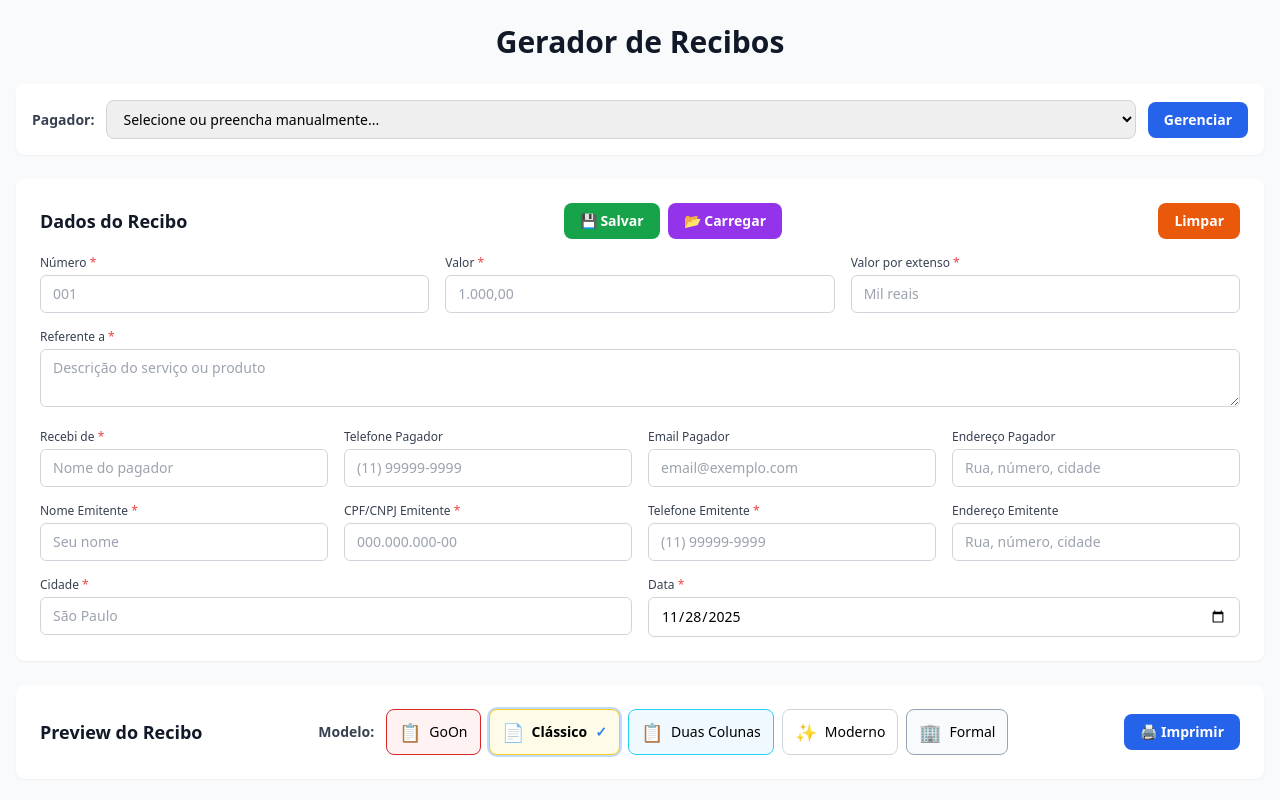
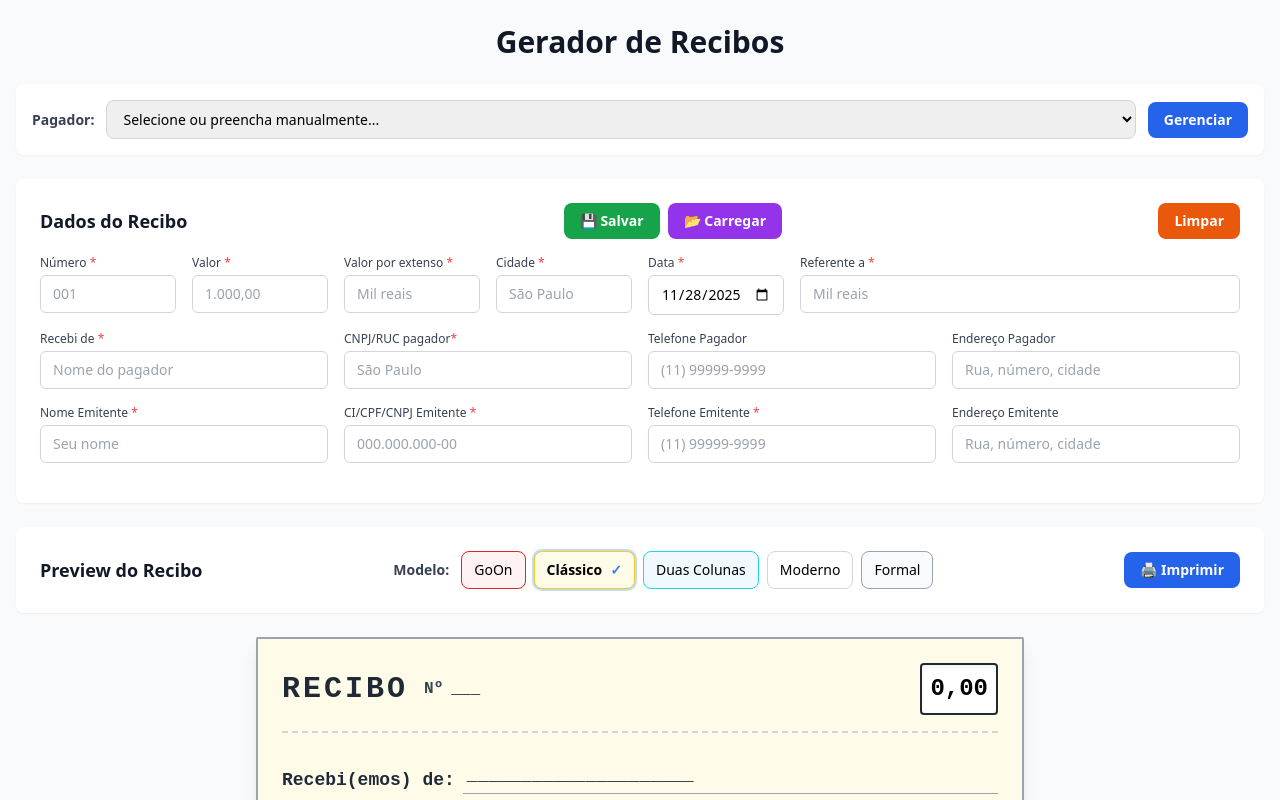
Before and after one commit to filipesr/recibo-salario, a Next.js app: page / in a window 1280 px wide. Shown: the top 800 px of the page. Built offline with nearby package versions, Linux system fonts and the light colour scheme.

Commit message:
layout adjustment and remove email field

```diff
--- a/app/components/ReceiptForm.tsx
+++ b/app/components/ReceiptForm.tsx
@@ -4,7 +4,7 @@ import { useState } from 'react';
 
 export default function ReceiptForm() {
   const [formData, setFormData] = useState({
-    numero: '',
+    numero: '1000',
     valor: '',
     pagador: '', // Recebi(emos) de
     valorExtenso: '', // A quantia de
--- a/app/components/ReceiptHistory.tsx
+++ b/app/components/ReceiptHistory.tsx
@@ -35,7 +35,6 @@ export default function ReceiptHistory({
       pagadorCpfCnpj: formData.pagadorCpfCnpj || '',
       pagadorEndereco: formData.pagadorEndereco || '',
       pagadorTelefone: formData.pagadorTelefone || '',
-      pagadorEmail: formData.pagadorEmail || '',
       referente: formData.referente || '',
       cidade: formData.cidade || '',
       emitenteNome: formData.emitenteNome || '',
--- a/app/page.tsx
+++ b/app/page.tsx
@@ -29,35 +29,30 @@ const templates = [
     name: 'GoOn',
     description: 'Template profissional com branding GoOn',
     color: 'bg-red-50 border-red-600',
-    icon: '📋',
   },
   {
     id: 'classic' as TemplateType,
     name: 'Clássico',
     description: 'Estilo tradicional amarelo com fonte de máquina de escrever',
     color: 'bg-yellow-50 border-yellow-400',
-    icon: '📄',
   },
   {
     id: 'two-column' as TemplateType,
     name: 'Duas Colunas',
     description: 'Recibo azul com canhoto destacável',
     color: 'bg-sky-50 border-cyan-400',
-    icon: '📋',
   },
   {
     id: 'modern' as TemplateType,
     name: 'Moderno',
     description: 'Design minimalista e contemporâneo',
     color: 'bg-white border-gray-300',
-    icon: '✨',
   },
   {
     id: 'formal' as TemplateType,
     name: 'Formal',
     description: 'Layout corporativo e profissional',
     color: 'bg-slate-50 border-slate-400',
-    icon: '🏢',
   },
 ];
 
@@ -72,7 +67,7 @@ const templateFields: Record<TemplateType, FieldConfig[]> = {
     { name: 'cidade', label: 'Cidade', type: 'text', required: true, placeholder: 'São Paulo' },
     { name: 'data', label: 'Data', type: 'date', required: true, defaultValue: new Date().toISOString().split('T')[0] },
     { name: 'emitenteNome', label: 'Nome do Emitente', type: 'text', required: true, placeholder: 'Seu nome' },
-    { name: 'emitenteCpfCnpj', label: 'CPF/CNPJ do Emitente', type: 'text', required: true, placeholder: '000.000.000-00' },
+    { name: 'emitenteCpfCnpj', label: 'CI/CPF/CNPJ do Emitente', type: 'text', required: true, placeholder: '000.000.000-00' },
     { name: 'emitenteTelefone', label: 'Telefone do Emitente', type: 'tel', required: true, placeholder: '(11) 99999-9999' },
   ],
   'two-column': [
@@ -81,13 +76,12 @@ const templateFields: Record<TemplateType, FieldConfig[]> = {
     { name: 'pagador', label: 'Recebi(emos) de', type: 'text', required: true, placeholder: 'Nome do pagador' },
     { name: 'pagadorEndereco', label: 'Endereço do Pagador', type: 'textarea', required: true, placeholder: 'Rua, número, bairro, cidade - UF' },
     { name: 'pagadorTelefone', label: 'Telefone do Pagador', type: 'tel', required: false, placeholder: '(11) 99999-9999' },
-    { name: 'pagadorEmail', label: 'Email do Pagador', type: 'text', required: false, placeholder: 'email@exemplo.com' },
     { name: 'valorExtenso', label: 'Valor por extenso', type: 'text', required: true, placeholder: 'Mil reais' },
     { name: 'referente', label: 'Referente a', type: 'textarea', required: true, placeholder: 'Descrição do serviço ou produto' },
     { name: 'cidade', label: 'Cidade', type: 'text', required: true, placeholder: 'São Paulo' },
     { name: 'data', label: 'Data', type: 'date', required: true, defaultValue: new Date().toISOString().split('T')[0] },
     { name: 'emitenteNome', label: 'Nome do Emitente', type: 'text', required: true, placeholder: 'Seu nome' },
-    { name: 'emitenteCpfCnpj', label: 'CPF/CNPJ do Emitente', type: 'text', required: true, placeholder: '000.000.000-00' },
+    { name: 'emitenteCpfCnpj', label: 'CI/CPF/CNPJ do Emitente', type: 'text', required: true, placeholder: '000.000.000-00' },
     { name: 'emitenteEndereco', label: 'Endereço do Emitente', type: 'textarea', required: true, placeholder: 'Rua, número, bairro, cidade - UF' },
     { name: 'emitenteTelefone', label: 'Telefone do Emitente', type: 'tel', required: true, placeholder: '(11) 99999-9999' },
   ],
@@ -100,7 +94,7 @@ const templateFields: Record<TemplateType, FieldConfig[]> = {
     { name: 'cidade', label: 'Cidade', type: 'text', required: true, placeholder: 'São Paulo' },
     { name: 'data', label: 'Data', type: 'date', required: true, defaultValue: new Date().toISOString().split('T')[0] },
     { name: 'emitenteNome', label: 'Nome do Emitente', type: 'text', required: true, placeholder: 'Seu nome' },
-    { name: 'emitenteCpfCnpj', label: 'CPF/CNPJ do Emitente', type: 'text', required: true, placeholder: '000.000.000-00' },
+    { name: 'emitenteCpfCnpj', label: 'CI/CPF/CNPJ do Emitente', type: 'text', required: true, placeholder: '000.000.000-00' },
     { name: 'emitenteTelefone', label: 'Telefone do Emitente', type: 'tel', required: true, placeholder: '(11) 99999-9999' },
     { name: 'emitenteEmail', label: 'Email do Emitente (opcional)', type: 'text', required: false, placeholder: 'email@exemplo.com' },
   ],
@@ -108,16 +102,15 @@ const templateFields: Record<TemplateType, FieldConfig[]> = {
     { name: 'numero', label: 'Número do Documento', type: 'text', required: true, placeholder: '001' },
     { name: 'valor', label: 'Valor', type: 'text', required: true, placeholder: '1.000,00' },
     { name: 'pagador', label: 'Nome do Pagador', type: 'text', required: true, placeholder: 'Nome ou razão social' },
-    { name: 'pagadorCpfCnpj', label: 'CPF/CNPJ do Pagador', type: 'text', required: true, placeholder: '000.000.000-00' },
+    { name: 'pagadorCpfCnpj', label: 'CI/CPF/CNPJ do Pagador', type: 'text', required: true, placeholder: '000.000.000-00' },
     { name: 'pagadorEndereco', label: 'Endereço do Pagador', type: 'textarea', required: true, placeholder: 'Rua, número, bairro, cidade - UF, CEP' },
     { name: 'pagadorTelefone', label: 'Telefone do Pagador', type: 'tel', required: false, placeholder: '(11) 99999-9999' },
-    { name: 'pagadorEmail', label: 'Email do Pagador', type: 'text', required: false, placeholder: 'email@exemplo.com' },
     { name: 'valorExtenso', label: 'Valor por extenso', type: 'text', required: true, placeholder: 'Mil reais' },
     { name: 'referente', label: 'Referente a', type: 'textarea', required: true, placeholder: 'Descrição detalhada do serviço ou produto' },
     { name: 'cidade', label: 'Cidade', type: 'text', required: true, placeholder: 'São Paulo' },
     { name: 'data', label: 'Data de Emissão', type: 'date', required: true, defaultValue: new Date().toISOString().split('T')[0] },
     { name: 'emitenteNome', label: 'Nome do Emitente', type: 'text', required: true, placeholder: 'Nome ou razão social' },
-    { name: 'emitenteCpfCnpj', label: 'CPF/CNPJ do Emitente', type: 'text', required: true, placeholder: '000.000.000-00' },
+    { name: 'emitenteCpfCnpj', label: 'CI/CPF/CNPJ do Emitente', type: 'text', required: true, placeholder: '000.000.000-00' },
     { name: 'emitenteEndereco', label: 'Endereço do Emitente', type: 'textarea', required: true, placeholder: 'Rua, número, bairro, cidade - UF, CEP' },
     { name: 'emitenteTelefone', label: 'Telefone do Emitente', type: 'tel', required: true, placeholder: '(11) 99999-9999' },
     { name: 'emitenteEmail', label: 'Email do Emitente', type: 'text', required: true, placeholder: 'contato@empresa.com' },
@@ -127,7 +120,7 @@ const templateFields: Record<TemplateType, FieldConfig[]> = {
     { name: 'moeda', label: 'Moeda', type: 'text', required: true, placeholder: 'R$', defaultValue: 'R$' },
     { name: 'data', label: 'Data de Emissão', type: 'date', required: true, defaultValue: new Date().toISOString().split('T')[0] },
     { name: 'pagador', label: 'Recibí(mos) de', type: 'text', required: true, placeholder: 'Nome do pagador' },
-    { name: 'pagadorCpfCnpj', label: 'RUC/CPF/CNPJ', type: 'text', required: true, placeholder: '000.000.000-00' },
+    { name: 'pagadorCpfCnpj', label: 'RUC/CI/CPF/CNPJ', type: 'text', required: true, placeholder: '000.000.000-00' },
     { name: 'pagadorEndereco', label: 'Endereço do Pagador', type: 'textarea', required: true, placeholder: 'Endereço completo do pagador' },
     { name: 'pagadorTelefone', label: 'Telefone do Pagador', type: 'tel', required: true, placeholder: '(0991) 501 572' },
     { name: 'valor', label: 'Valor', type: 'text', required: true, placeholder: '1.000,00' },
@@ -137,7 +130,7 @@ const templateFields: Record<TemplateType, FieldConfig[]> = {
     { name: 'emitenteNome', label: 'Nome da Empresa', type: 'text', required: true, placeholder: 'GoOn Marketing & Eventos' },
     { name: 'emitenteCargo', label: 'Atividade', type: 'text', required: true, placeholder: 'Actividades Publicitarias' },
     { name: 'emitenteEndereco', label: 'Endereço Completo', type: 'textarea', required: true, placeholder: 'Endereço completo da empresa' },
-    { name: 'emitenteCpfCnpj', label: 'CPF/CNPJ', type: 'text', required: true, placeholder: '00.000.000/0000-00' },
+    { name: 'emitenteCpfCnpj', label: 'CI/CPF/CNPJ', type: 'text', required: true, placeholder: '00.000.000/0000-00' },
     { name: 'emitenteTelefone', label: 'Telefone', type: 'tel', required: true, placeholder: '(0991) 501 572' },
   ],
 };
@@ -181,7 +174,6 @@ export default function Home() {
         pagadorCpfCnpj: payer.cpfCnpj,
         pagadorEndereco: payer.endereco,
         pagadorTelefone: payer.telefone,
-        pagadorEmail: payer.email,
       });
     } else {
       setSelectedPayerId(null);
@@ -276,14 +268,14 @@ export default function Home() {
             {/* Layout Customizado de Inputs */}
             <form className="space-y-4">
               {/* Linha 1: Número - Valor - Valor por extenso */}
-              <div className="grid grid-cols-1 md:grid-cols-3 gap-4">
+              <div className="grid grid-cols-1 md:grid-cols-8 gap-4">
                 <div>
                   <label htmlFor="numero" className="block text-xs font-medium text-gray-700 mb-1">
                     Número <span className="text-red-500">*</span>
                   </label>
                   <input
                     id="numero"
-                    type="text"
+                    type="number"
                     name="numero"
                     value={formData.numero || ''}
                     onChange={handleInputChange}
@@ -322,26 +314,53 @@ export default function Home() {
                     className="w-full px-3 py-2 text-sm border border-gray-300 rounded-md focus:ring-2 focus:ring-blue-500 focus:border-transparent"
                   />
                 </div>
+                <div>
+                  <label htmlFor="cidade" className="block text-xs font-medium text-gray-700 mb-1">
+                    Cidade <span className="text-red-500">*</span>
+                  </label>
+                  <input
+                    id="cidade"
+                    type="text"
+                    name="cidade"
+                    value={formData.cidade || ''}
+                    onChange={handleInputChange}
+                    placeholder="São Paulo"
+                    required
+                    className="w-full px-3 py-2 text-sm border border-gray-300 rounded-md focus:ring-2 focus:ring-blue-500 focus:border-transparent"
+                  />
                 </div>
-
-              {/* Linha 2: Referente a */}
                 <div>
-                <label htmlFor="referente" className="block text-xs font-medium text-gray-700 mb-1">
+                  <label htmlFor="data" className="block text-xs font-medium text-gray-700 mb-1">
+                    Data <span className="text-red-500">*</span>
+                  </label>
+                  <input
+                    id="data"
+                    type="date"
+                    name="data"
+                    value={formData.data || new Date().toISOString().split('T')[0]}
+                    onChange={handleInputChange}
+                    required
+                    className="w-full px-3 py-2 text-sm border border-gray-300 rounded-md focus:ring-2 focus:ring-blue-500 focus:border-transparent"
+                  />
+                </div>
+                <div className='md:col-span-3'>
+                  <label htmlFor="referente" className="block text-xs font-medium text-gray-700 mb-1 ">
                     Referente a <span className="text-red-500">*</span>
                   </label>
-                <textarea
+                  <input
                     id="referente"
+                    type="text"
                     name="referente"
                     value={formData.referente || ''}
                     onChange={handleInputChange}
-                  placeholder="Descrição do serviço ou produto"
+                    placeholder="Mil reais"
                     required
-                  rows={2}
                     className="w-full px-3 py-2 text-sm border border-gray-300 rounded-md focus:ring-2 focus:ring-blue-500 focus:border-transparent"
                   />
                 </div>
+              </div>
 
-              {/* Linha 3: Recebi de - Telefone - Email - Endereço (Pagador) */}
+              {/* Linha 2: Recebi de - CNPJ/RUC - Telefone - Endereço (Pagador) */}
               <div className="grid grid-cols-1 md:grid-cols-4 gap-4">
                 <div>
                   <label htmlFor="pagador" className="block text-xs font-medium text-gray-700 mb-1">
@@ -354,6 +373,21 @@ export default function Home() {
                     value={formData.pagador || ''}
                     onChange={handleInputChange}
                     placeholder="Nome do pagador"
+                    required
+                    className="w-full px-3 py-2 text-sm border border-gray-300 rounded-md focus:ring-2 focus:ring-blue-500 focus:border-transparent"
+                  />
+                </div>
+                <div>
+                  <label htmlFor="pagadorCpfCnpj" className="block text-xs font-medium text-gray-700 mb-1">
+                    CNPJ/RUC pagador<span className="text-red-500">*</span>
+                  </label>
+                  <input
+                    id="pagadorCpfCnpj"
+                    type="text"
+                    name="pagadorCpfCnpj"
+                    value={formData.pagadorCpfCnpj || ''}
+                    onChange={handleInputChange}
+                    placeholder="São Paulo"
                     required
                     className="w-full px-3 py-2 text-sm border border-gray-300 rounded-md focus:ring-2 focus:ring-blue-500 focus:border-transparent"
                   />
@@ -373,20 +407,6 @@ export default function Home() {
                   />
                 </div>
                 <div>
-                  <label htmlFor="pagadorEmail" className="block text-xs font-medium text-gray-700 mb-1">
-                    Email Pagador
-                  </label>
-                  <input
-                    id="pagadorEmail"
-                    type="email"
-                    name="pagadorEmail"
-                    value={formData.pagadorEmail || ''}
-                    onChange={handleInputChange}
-                    placeholder="email@exemplo.com"
-                    className="w-full px-3 py-2 text-sm border border-gray-300 rounded-md focus:ring-2 focus:ring-blue-500 focus:border-transparent"
-                  />
-                </div>
-                <div>
                   <label htmlFor="pagadorEndereco" className="block text-xs font-medium text-gray-700 mb-1">
                     Endereço Pagador
                   </label>
@@ -402,7 +422,7 @@ export default function Home() {
                 </div>
               </div>
 
-              {/* Linha 4: Nome Emitente - Doc - Telefone - Endereço */}
+              {/* Linha 3: Nome Emitente - Doc - Telefone - Endereço */}
               <div className="grid grid-cols-1 md:grid-cols-4 gap-4">
                 <div>
                   <label htmlFor="emitenteNome" className="block text-xs font-medium text-gray-700 mb-1">
@@ -421,7 +441,7 @@ export default function Home() {
                 </div>
                 <div>
                   <label htmlFor="emitenteCpfCnpj" className="block text-xs font-medium text-gray-700 mb-1">
-                    CPF/CNPJ Emitente <span className="text-red-500">*</span>
+                    CI/CPF/CNPJ Emitente <span className="text-red-500">*</span>
                   </label>
                   <input
                     id="emitenteCpfCnpj"
@@ -465,37 +485,8 @@ export default function Home() {
                 </div>
               </div>
 
-              {/* Linha 5: Cidade - Data */}
-              <div className="grid grid-cols-1 md:grid-cols-2 gap-4">
-                <div>
-                  <label htmlFor="cidade" className="block text-xs font-medium text-gray-700 mb-1">
-                    Cidade <span className="text-red-500">*</span>
-                  </label>
-                  <input
-                    id="cidade"
-                    type="text"
-                    name="cidade"
-                    value={formData.cidade || ''}
-                    onChange={handleInputChange}
-                    placeholder="São Paulo"
-                    required
-                    className="w-full px-3 py-2 text-sm border border-gray-300 rounded-md focus:ring-2 focus:ring-blue-500 focus:border-transparent"
-                  />
-                </div>
-                <div>
-                  <label htmlFor="data" className="block text-xs font-medium text-gray-700 mb-1">
-                    Data <span className="text-red-500">*</span>
-                  </label>
-                  <input
-                    id="data"
-                    type="date"
-                    name="data"
-                    value={formData.data || new Date().toISOString().split('T')[0]}
-                    onChange={handleInputChange}
-                    required
-                    className="w-full px-3 py-2 text-sm border border-gray-300 rounded-md focus:ring-2 focus:ring-blue-500 focus:border-transparent"
-                  />
-                </div>
+              {/* Linha 4: Cidade - Data */}
+              <div className="grid grid-cols-1 md:grid-cols-4 gap-4">
               </div>
             </form>
           </div>
@@ -531,7 +522,6 @@ export default function Home() {
                         `}
                         title={template.description}
                       >
-                        <span className="text-lg">{template.icon}</span>
                         <span>{template.name}</span>
                         {selectedTemplate === template.id && (
                           <span className="text-blue-500 font-bold">✓</span>
--- a/app/types/receipt.ts
+++ b/app/types/receipt.ts
@@ -100,7 +100,6 @@ export interface SavedReceipt {
   pagadorCpfCnpj: string;
   pagadorEndereco: string;
   pagadorTelefone: string;
-  pagadorEmail: string;
   referente: string;
   cidade: string;
   emitenteNome: string;
```
Lines whose indentation alone changed are shown as unchanged.
